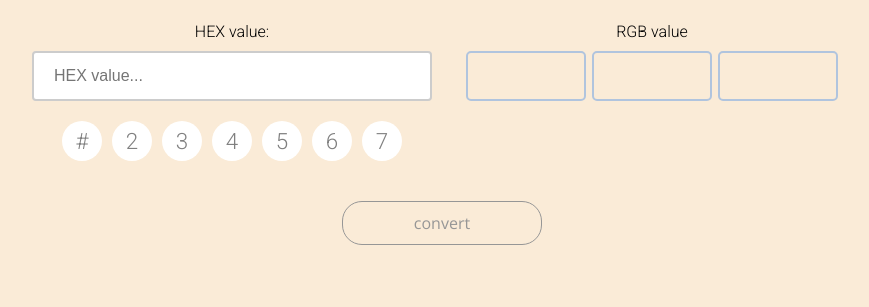
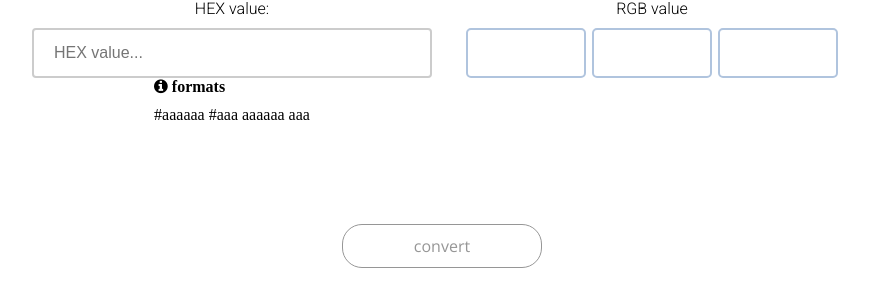
Before and after one commit to muigiriri/HEX-2-RGB, a plain HTML site: page index.html in a window 1280 px wide. Shown: the part 291-598 px from the top of the page, without its empty margins (198-1067 px from the left). Drawn offline with nearby package versions, Linux system fonts and the light colour scheme; files that its build step writes are made by us from their sources; files whose address does not match are found by name; a web font is replaced by a local one.

Commit message:
Attribute changes
Changing and removing ID's, classes and content

```diff
--- a/index.html
+++ b/index.html
@@ -5,17 +5,31 @@
 	<meta charset="utf-8" />
 	<meta name="viewport" content="width=device-width, initial-scale=1">
 	<link href="https://fonts.googleapis.com/css?family=Nixie+One|Open+Sans:300,400,600,700|Lato:100,300,400,700|Roboto:100,300" rel="stylesheet">
+	<link rel="stylesheet" href="https://cdnjs.cloudflare.com/ajax/libs/font-awesome/4.7.0/css/font-awesome.min.css">
 	<link rel="stylesheet" type="text/css" href="css/style.css">
 	<script type="text/javascript" src="js/script.js"></script>
 </head>
-<body id="bg">
+<body>
 	<div class="main">
 		<h1>HEX to RGB</h1>
 		<div class="inputContainer">
 			<div id="inputs">
 				<div class="data" id="hex">
 					<p>HEX value:</p>
-					<input id="inputOne" type="text" name="hexValue" maxlength="7" autofocus="autofocus" placeholder="HEX value...">
+					<input type="text" name="hexValue" maxlength="7" autofocus="autofocus" placeholder="HEX value..."
+					onfocus="displayFormat()">
+					<div class="format">
+						<div>
+							<i class="fa fa-info-circle"></i>
+							<b>formats</b>
+							<p></p>
+							#aaaaaa
+							#aaa
+							aaaaaa
+							aaa
+						</div>
+						<div></div>
+					</div>
 				</div>
 				<div class="data" id="rgb">
 					<p>RGB value</p>
@@ -26,18 +40,18 @@
 					</div>
 				</div>
 				<div class="error">
-					<div class="smallBox"><p id="hash">#</p></div>
-					<div class="smallBox"><p id="r1">2</p></div>
-					<div class="smallBox"><p id="r2">3</p></div>
-					<div class="smallBox"><p id="g1">4</p></div>
-					<div class="smallBox"><p id="g2">5</p></div>
-					<div class="smallBox"><p id="b1">6</p></div>
-					<div class="smallBox"><p id="b2">7</p></div>
+					<div class="smallBox"><p></p></div>
+					<div class="smallBox"><p></p></div>
+					<div class="smallBox"><p></p></div>
+					<div class="smallBox"><p></p></div>
+					<div class="smallBox"><p></p></div>
+					<div class="smallBox"><p></p></div>
+					<div class="smallBox"><p></p></div>
 				</div>
 				<div class="data"></div>
 			</div>
 			<div id="buttonBox">
-				<button onclick="stringNumber()" id="convert">convert</button>
+				<button onclick="start()" id="convert">convert</button>
 			</div>
 		</div>
 	</div>
```
